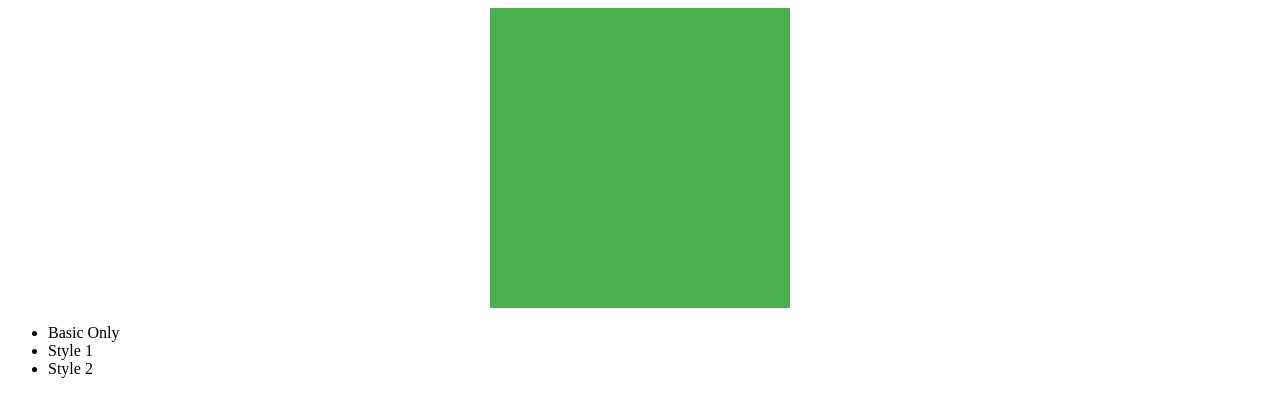
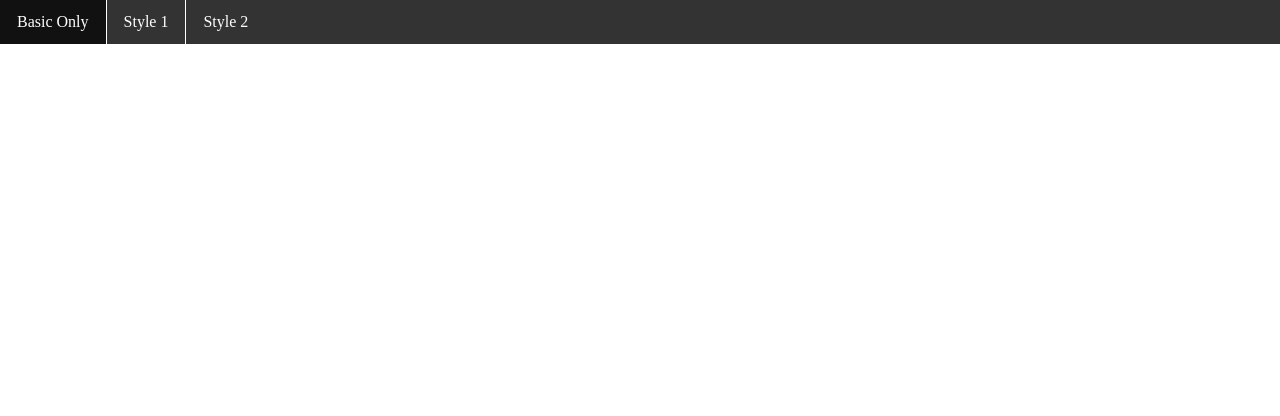
Before and after one commit to mistkafka/CSS-Playground, a plain HTML site: page Dynamic-css-demo/index.html in a window 1280 px wide. Drawn offline with Linux system fonts and the light colour scheme.

Commit message:
Style tool nav

```diff
--- a/Dynamic-css-demo/basic-1.css
+++ /dev/null
@@ -1,6 +0,0 @@
-#test {
-    width: 300px;
-    height: 300px;
-    margin: 0 auto;
-    background-color: #0d8ba1;
-}
--- /dev/null
+++ b/Dynamic-css-demo/basic-nav.css
@@ -0,0 +1,38 @@
+/* Basic Style */
+* {
+    padding: 0;
+    margin: 0;
+}
+
+nav {
+    display: flex;
+    top: 0;
+    left: 0;
+    background-color: #333;
+}
+nav ul {
+    list-style-type: none;
+}
+nav ul li{
+    float: left;
+    border-right: 1px solid white;
+}
+nav ul li:last-child {
+    border-right: none;
+}
+nav ul li a {
+    display: block;
+    padding: 13px 17px;
+    color: white;
+    cursor: pointer;
+    text-decoration: none;
+    text-align: center;
+}
+nav ul li:hover{
+    background-color: #111111;
+}
+
+main {
+    width: 79.17%;
+    margin: 2em auto;
+}
--- a/Dynamic-css-demo/index.html
+++ b/Dynamic-css-demo/index.html
@@ -3,25 +3,26 @@
 <head>
     <meta charset="UTF-8">
     <title>Dynamic</title>
-    <link id="style1" href="basic-1.css" rel="stylesheet" type="text/css" />
-    <link id="style2" href="style2.css" rel="stylesheet" type="text/css" />
+    <link id="style1" href="basic-nav.css" rel="stylesheet" type="text/css" />
 </head>
 <body>
-
-<div id="test">
-</div>
-
+<nav>
 <ul>
     <li><a onclick="noSpecialStyle()">Basic Only</a></li>
     <li><a onclick="applyStyle('1')">Style 1</a></li>
     <li><a onclick="applyStyle('2')">Style 2</a></li>
 </ul>
+</nav>
+
+<main>
+
+</main>
+
+
 
 </body>
 <script>
     var styleMap = {
-        '1': 'style1',
-        '2': 'style2'
     }
 </script>
 <script src="style_tool.js"></script>
--- a/Dynamic-css-demo/style2.css
+++ /dev/null
@@ -1,6 +0,0 @@
-#test {
-    width: 300px;
-    height: 300px;
-    margin: 0 auto;
-    background-color: #4CAF50;
-}
--- a/Dynamic-css-demo/style_tool.js
+++ b/Dynamic-css-demo/style_tool.js
@@ -37,6 +37,6 @@ function applyStyle(styleName) {
   newStyle.type = 'text/css';
   newStyle.rel = 'stylesheet';
 
-  noStyle();
+  noSpecialStyle();
   document.getElementsByTagName('head')[0].appendChild(newStyle);
 }
```
